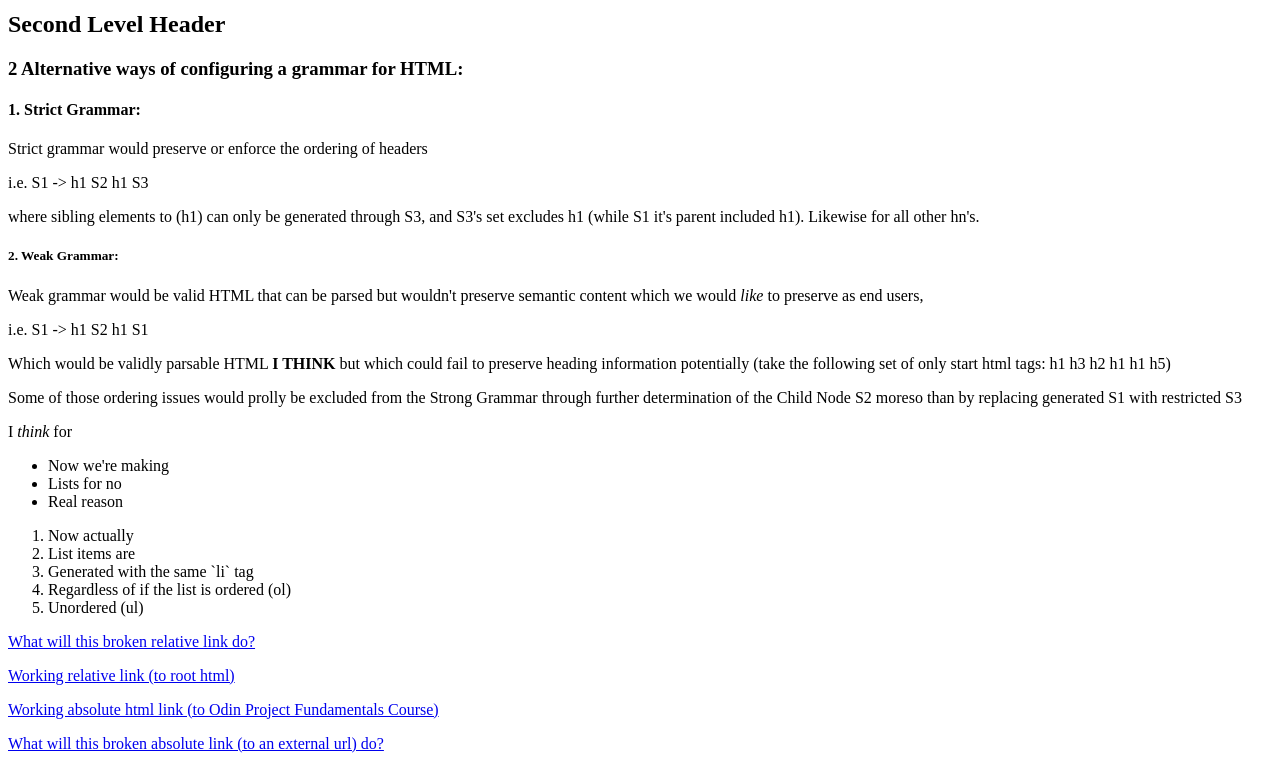
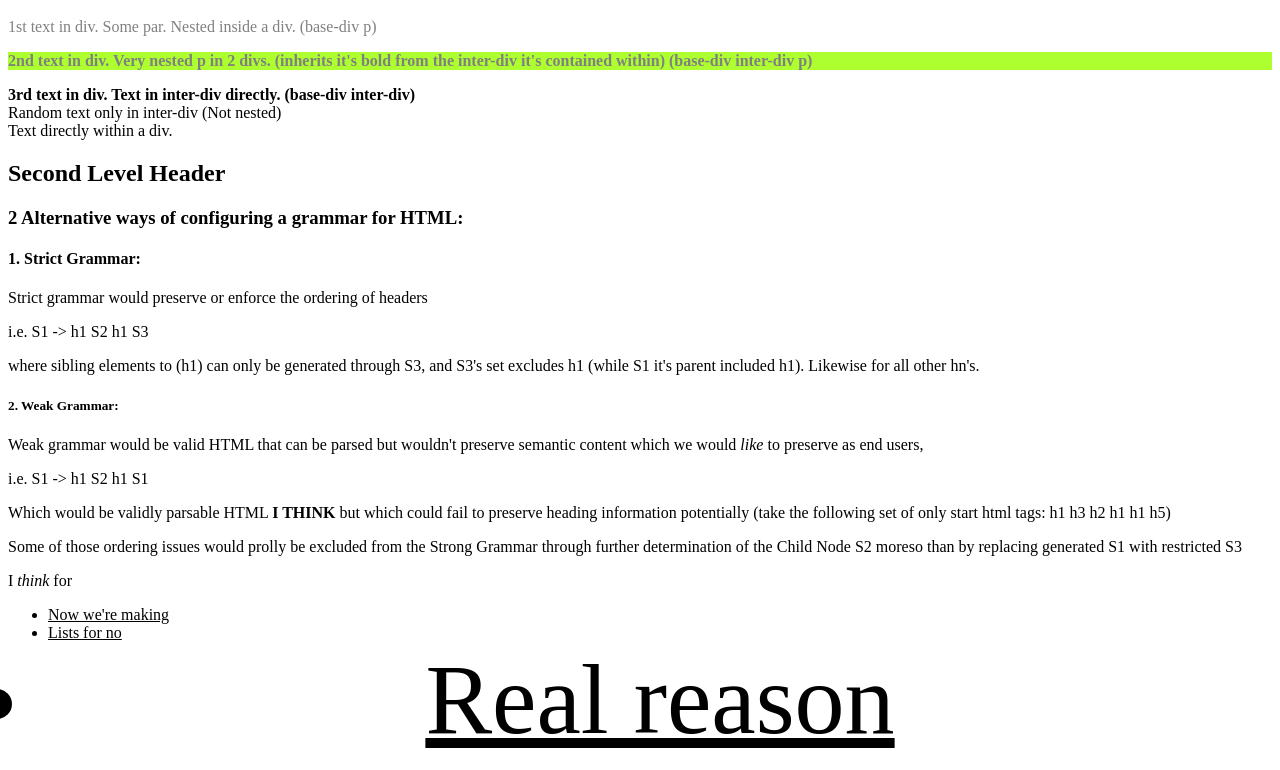
Before and after one commit to dialectician4/odin-project, a plain HTML site: page sample.html in a window 1280 px wide. Shown: the part 107-877 px from the top of the page. Drawn offline with Linux system fonts and the light colour scheme.

Commit message:
HELLA CSS notes

```diff
--- /dev/null
+++ b/sample.css
@@ -0,0 +1,60 @@
+/* sample.css */
+/* How does chaining work? */
+/* Chaining is essentially taking the intersection on multiple filter criteria (filtering down html elements). Chaining as this method of filtering works only on selection/filtering. */
+/* How does extension work? */
+/* Extension essentially takes all selectors selecting the same element, and concatenates the style determinations. Concatenation operates on the actual style deterinations.
+
+.class1 {
+    predicate1: value1;
+}
+
+.class1 {
+    predicate2: value2;
+}
+
+Simplest example of an extension but everything else follows from this */
+
+/* How does descendent combinator filtering work?
+For any html element elt with predicates p1, p2, ...., pn, if it is nested under ancestors anc1, anc2, ..., ancM, if the set of predicates belonging to any ancestor P(anc(elt)) = U(P(anc(i))) for i in [1, M]. This captures the fact that descendent combinator filtering does not require the ancestor predicate to belong to any specific ancestor (I don't know if there's ways to actually enforce predicates to belong to a specific indexed ancestor such as the root ancestor, the ancestor directly preceding the elt to be selected, etc.). But you can concatenate descendent combinators such as p1 p2 p3... pn pn+1 such that the selected elt must have predicate pn+1 and it must have a predecessor satisfying pn which must have a predecessor satisfying pn-1 which....must have a predecessor satisfying p1.
+*/
+
+/* Descendent combinator on classes */
+.inter-div .in-a-div {
+  background-color: greenyellow;
+}
+
+.base-div .inter-div {
+  font-weight: 900;
+}
+
+/* Descendent combinator on tags */
+div p {
+  color: grey;
+}
+
+/* Grouped selector, many (groups) to 1 (style) */
+.num,
+.bullet {
+  text-decoration: underline;
+}
+
+/* One selector to many (not really inheritance but this class is adjacenta couple other classes in document) */
+.rand-class {
+  text-align: center;
+}
+
+/* Concatenate/extend with existing application */
+/* Chain selector example */
+.rand-class.num {
+  font-size: 10px;
+}
+
+/* Concatenate with existing application */
+/* Chain selector example */
+.rand-class.bullet {
+  font-size: 100px;
+}
+
+/* id selector */
+#head2 {
+}
--- a/old_index.html
+++ b/sample.html
@@ -3,14 +3,40 @@
   <!-- HTML comment notation-->
 
   <head>
+    <link rel="stylesheet" href="sample.css" />
     <meta charset="UTF-8" />
     <title>My First Webpage</title>
+    <style>
+      a {
+          color: red;
+      }
+
+      < !-- Internal CSS example -->
+    </style>
   </head>
 
   <body>
-    <h1>Hello World!</h1>
-    <p>Some par.</p>
-    <h2>Second Level Header</h2>
+    <!-- Inline CSS example -->
+    <h1 style="color: orange; font-size: 50px">Hello World!</h1>
+    <div class="base-div">
+      <p class="in-a-div">
+        1st text in div. Some par. Nested inside a div. (base-div p)
+      </p>
+
+      <div class="inter-div">
+        <p class="in-a-div">
+          2nd text in div. Very nested p in 2 divs. (inherits it's bold from the
+          inter-div it's contained within) (base-div inter-div p)
+        </p>
+      </div>
+
+      <div class="inter-div">
+        3rd text in div. Text in inter-div directly. (base-div inter-div)
+      </div>
+    </div>
+    <div class="inter-div">Random text only in inter-div (Not nested)</div>
+    <div class="base-div">Text directly within a div.</div>
+    <h2 id="head2">Second Level Header</h2>
     <h3>2 Alternative ways of configuring a grammar for HTML:</h3>
     <h4>1. Strict Grammar:</h4>
     <p>Strict grammar would preserve or enforce the ordering of headers</p>
@@ -38,17 +64,17 @@
     </p>
     <p>I <em>think</em> for</p>
 
-    <ul>
-      <li>Now we're making</li>
-      <li>Lists for no</li>
-      <li>Real reason</li>
+    <ul class="list un-list">
+      <li class="bullet">Now we're making</li>
+      <li class="bullet">Lists for no</li>
+      <li class="bullet rand-class">Real reason</li>
     </ul>
-    <ol>
-      <li>Now actually</li>
-      <li>List items are</li>
-      <li>Generated with the same `li` tag</li>
-      <li>Regardless of if the list is ordered (ol)</li>
-      <li>Unordered (ul)</li>
+    <ol class="list or-list">
+      <li class="num">Now actually</li>
+      <li class="num">List items are</li>
+      <li class="num rand-class">Generated with the same `li` tag</li>
+      <li class="num">Regardless of if the list is ordered (ol)</li>
+      <li class="num">Unordered (ul)</li>
     </ol>
     <p>
       <a target="_blank" rel="noreferrer" href="./non_existent.html"
```
Also changed, not shown: index.html (+1 -1 lines).
